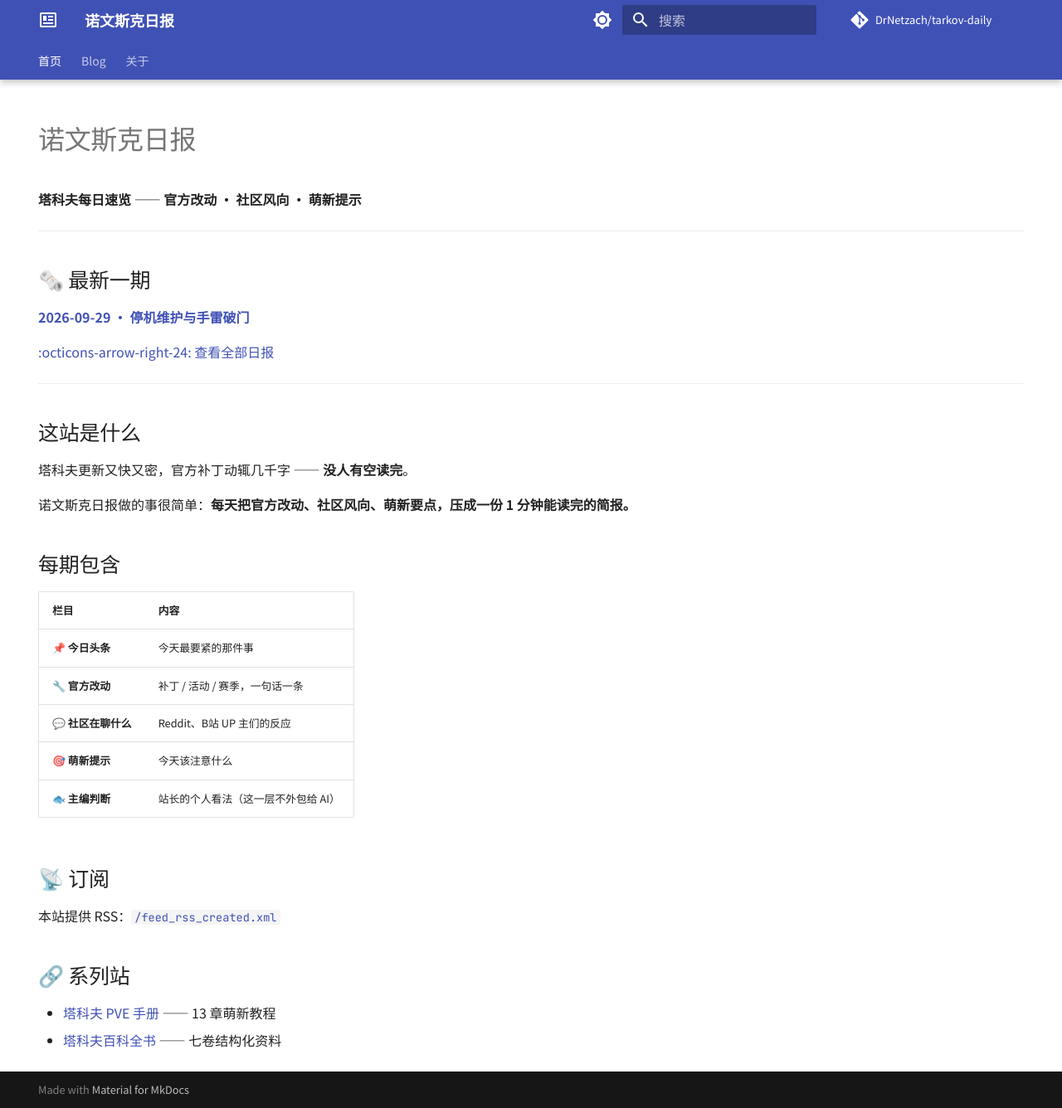
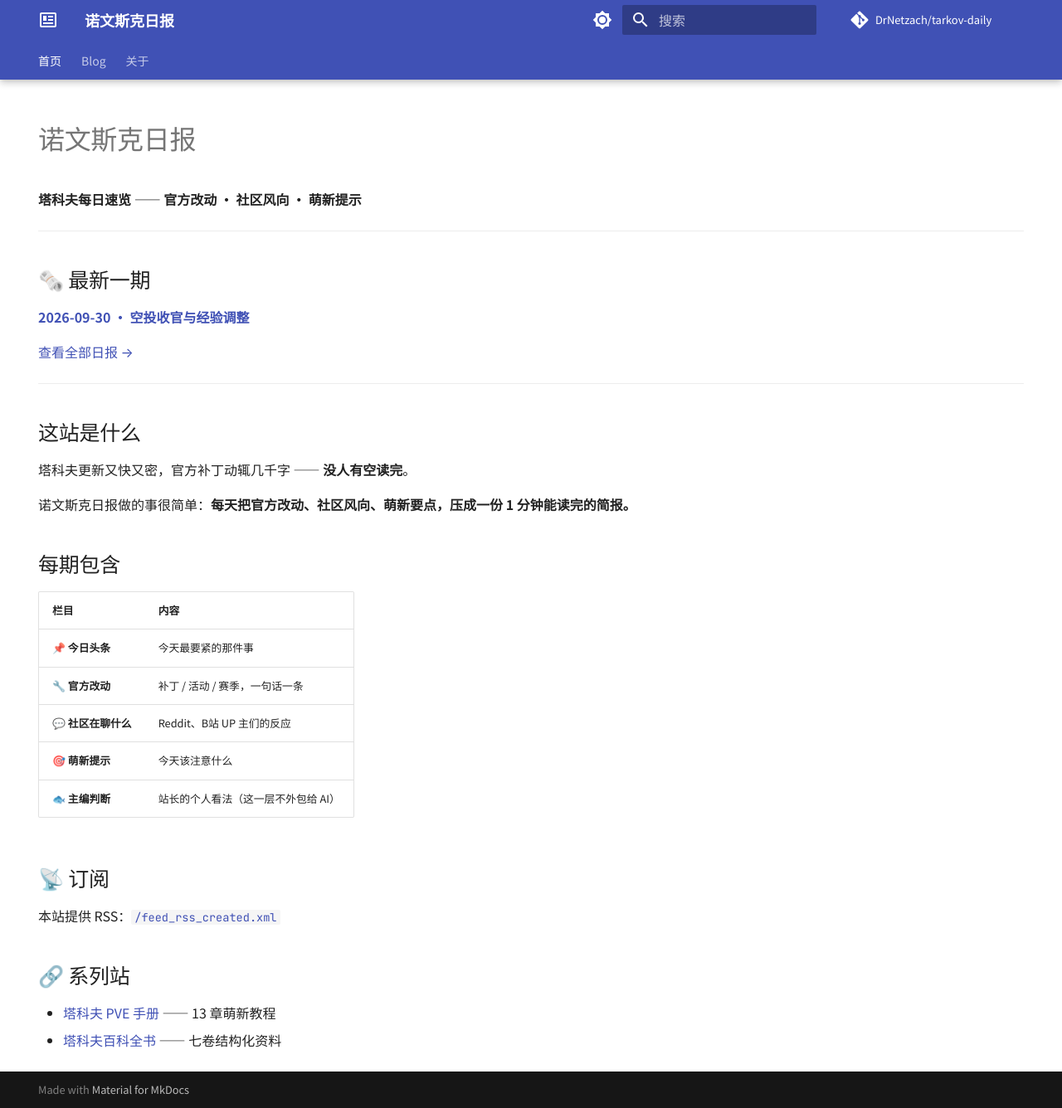
Before and after one commit to DrNetzach/tarkov-daily, an MkDocs documentation site: the page built from docs/index.md, in a window 1280 px wide and 1336 px high. Shown: the whole window at 83% size. Built offline with MkDocs 1.6.1 and Material for MkDocs 9.7.7, drawn with Linux system fonts in a browser that asks for light colours; comment, search, counter and statistics services are not loaded.

Commit message:
fix: homepage latest issue -> 2026-09-30, drop broken icon literal

```diff
--- a/docs/index.md
+++ b/docs/index.md
@@ -12,9 +12,9 @@ hide:
 
 ## 🗞️ 最新一期
 
-**[2026-09-29 · 停机维护与手雷破门](/blog/2026/09/29/)**
+**[2026-09-30 · 空投收官与经验调整](/blog/2026/09/30/)**
 
-[:octicons-arrow-right-24: 查看全部日报](/blog/)
+[查看全部日报 →](/blog/)
 
 ---
 
```
